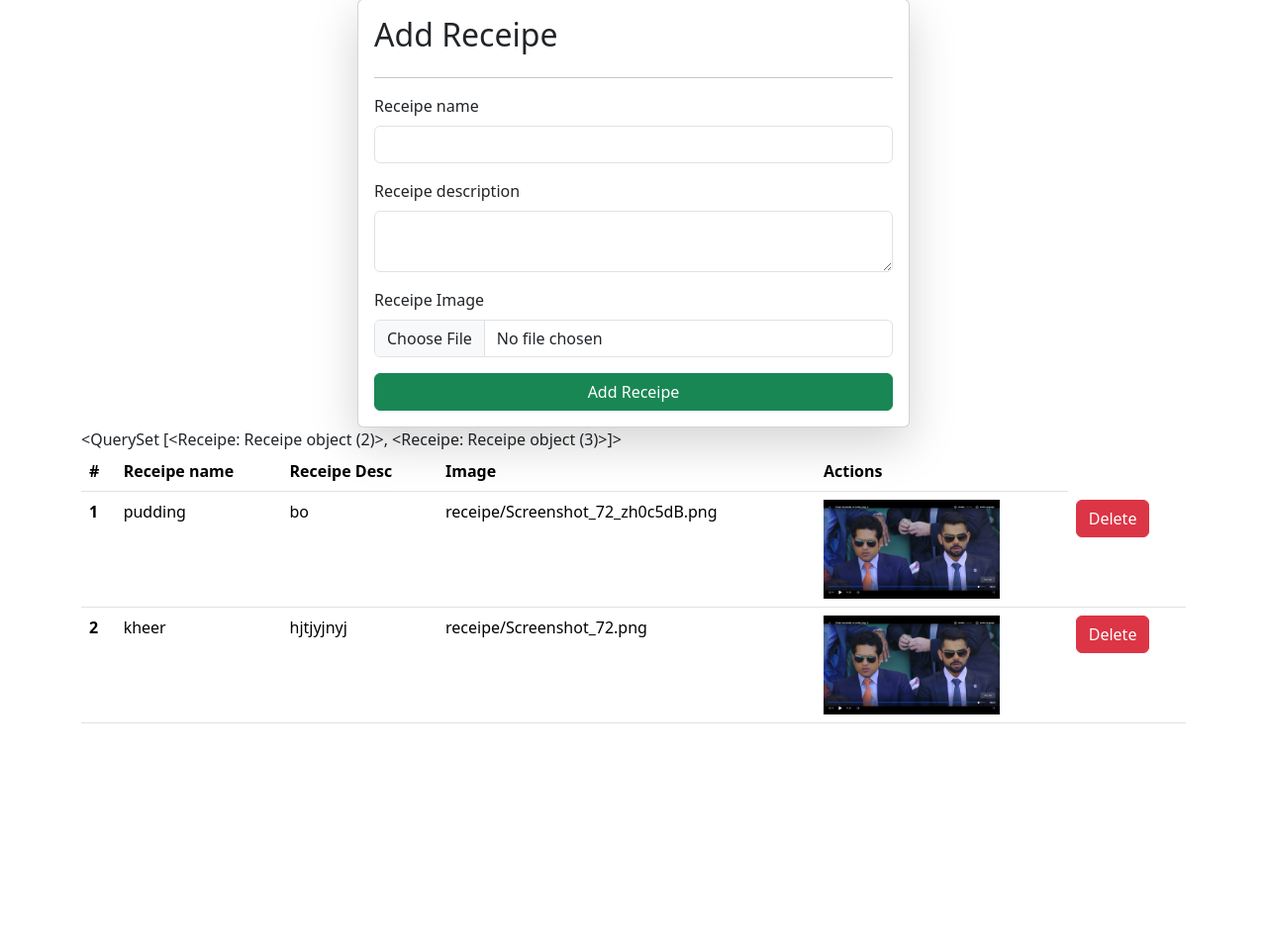
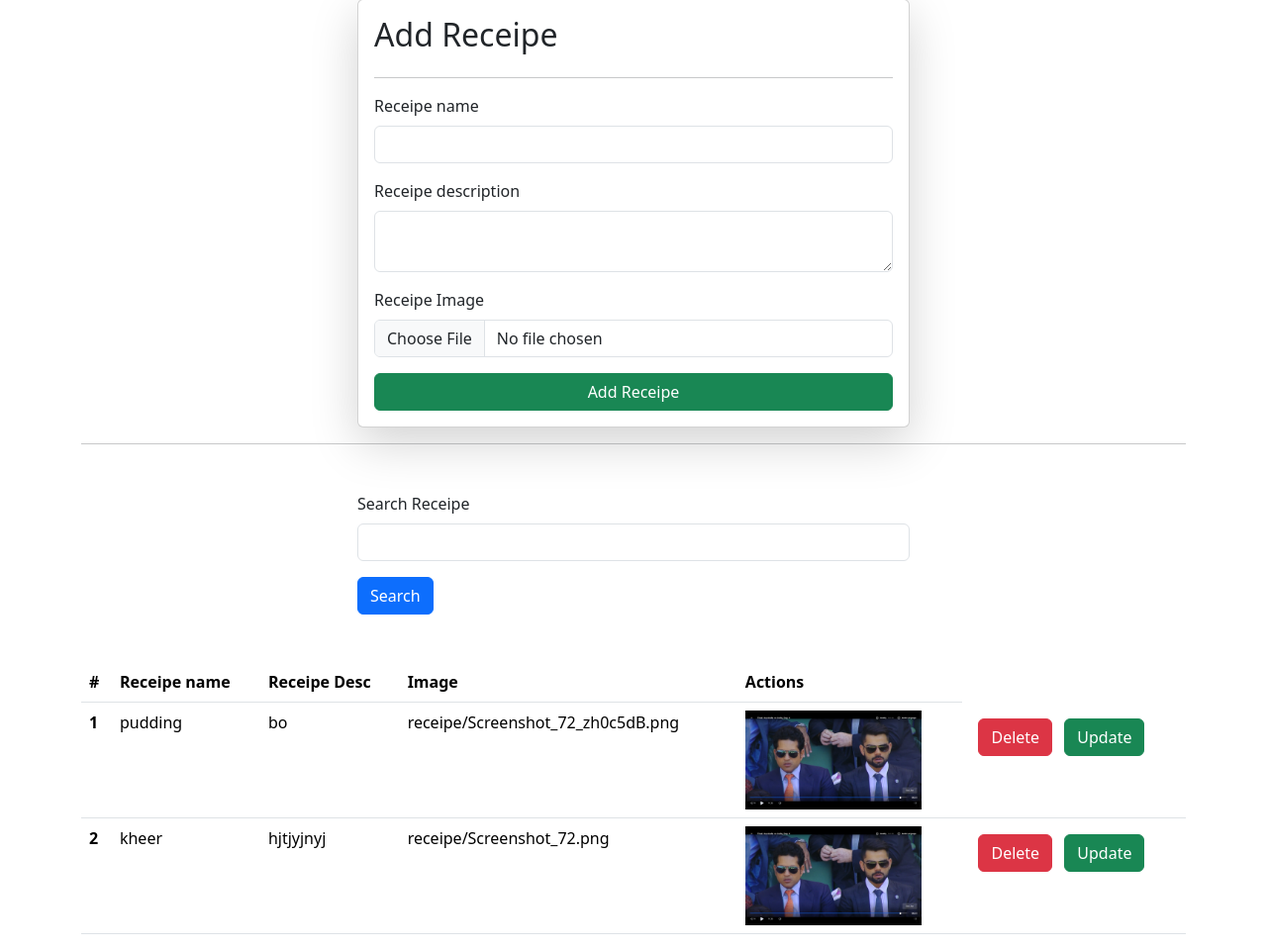
Before and after one commit to omsant02/Django, a Django app: page /receipes/ in a window 1280 px wide. Shown: the part 49-1009 px from the top of the page at 99% size. Before the commit the page ends 780 px from the top, so only its background shows below. Run offline with Django 5.2, Linux system fonts and the light colour scheme; data comes from the database, SQL or seed files in the repository; both versions use the stored data as it was after the commit.

Commit message:
add update functionality and search

```diff
--- a/core/core/urls.py
+++ b/core/core/urls.py
@@ -31,7 +31,9 @@ urlpatterns = [
     path('admin/', admin.site.urls),
 
     # dynamic route
-    path('delete-receipe/<id>/',delete_receipe,name='delete_receipe')
+    path('delete-receipe/<id>/',delete_receipe,name='delete_receipe'),
+
+    path('update-receipe/<id>/',update_receipe,name='update_receipe')
 ]
 
 if settings.DEBUG:
--- a/core/vege/templates/receipes.html
+++ b/core/vege/templates/receipes.html
@@ -26,9 +26,24 @@
     <button type="submit" class="btn btn-success">Add Receipe</button>
   </form>
 
-  {{receipes}}
+  <hr/>
 
-  <table class="table">
+  <div class="mt-5">
+    <div class="mx-auto col-6">
+      <form>
+       <div class="mb-3">
+      <label for="exampleInputEmail1" class="form-label">Search Receipe</label>
+      <input name="search" type="text" class="form-control" />
+
+    </div>
+  <button type="submit" class="btn btn-primary">Search</button>
+  </form>
+    </div>
+  </div>
+
+  <!-- {{receipes}} -->
+
+  <table class="table mt-5">
   <thead>
     <tr>
       <th scope="col">#</th>
@@ -50,7 +65,8 @@
 
       </td>
       <td>
-        <a href="/delete-receipe/{{receipe.id}}/" class="btn btn-danger">Delete</a>
+        <a href="/delete-receipe/{{receipe.id}}/" class="btn btn-danger m-2">Delete</a>
+        <a href="/update-receipe/{{receipe.id}}/" class="btn btn-success">Update</a>
       </td>
     </tr>
     {% endfor %}
--- a/core/vege/views.py
+++ b/core/vege/views.py
@@ -21,6 +21,10 @@ def receipes(request):
 
 
     queryset = Receipe.objects.all()
+
+    if request.GET.get('search'):
+        queryset = queryset.filter(receipe_name__icontains = request.GET.get('search'))
+
     context = {'receipes':queryset}
     return render(request,'receipes.html',context)
 
@@ -29,3 +33,27 @@ def delete_receipe(request, id):
     queryset = Receipe.objects.get(id=id)
     queryset.delete()
     return redirect('/receipes/')
+
+
+
+def update_receipe(request, id):
+    queryset = Receipe.objects.get(id = id)
+
+    if request.method == "POST":
+        data = request.POST
+        receipe_image = request.FILES.get('receipe_image')
+        receipe_name = data.get('receipe_name')
+        receipe_description = data.get("receipe_description")
+
+        queryset.receipe_name= receipe_name
+        queryset.receipe_description=receipe_description
+
+        if receipe_image:
+            queryset.receipe_image = receipe_image
+
+        queryset.save()
+        return redirect('/receipes/')
+
+
+    context = {'receipe': queryset}
+    return render(request, 'update_receipes.html', context)
```
Also changed, not shown: core/vege/templates/update_receipes.html (added, +34 -0 lines), core/db.sqlite3, core/public/static/receipe/Screenshot_72_zh0c5dB.png (added).
